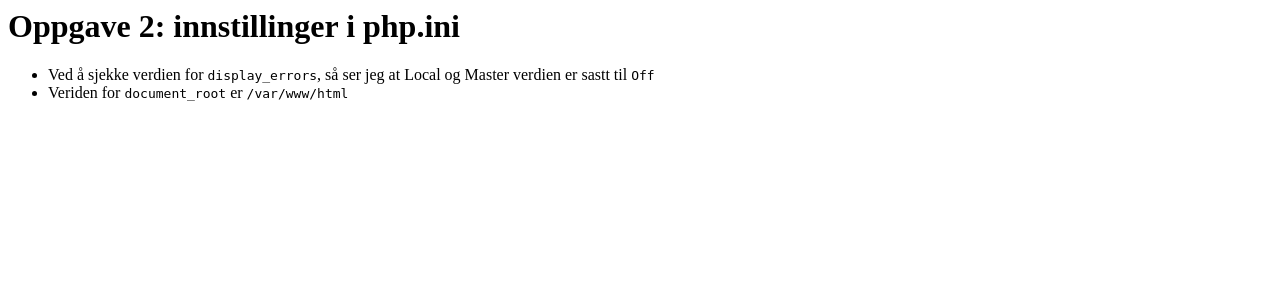
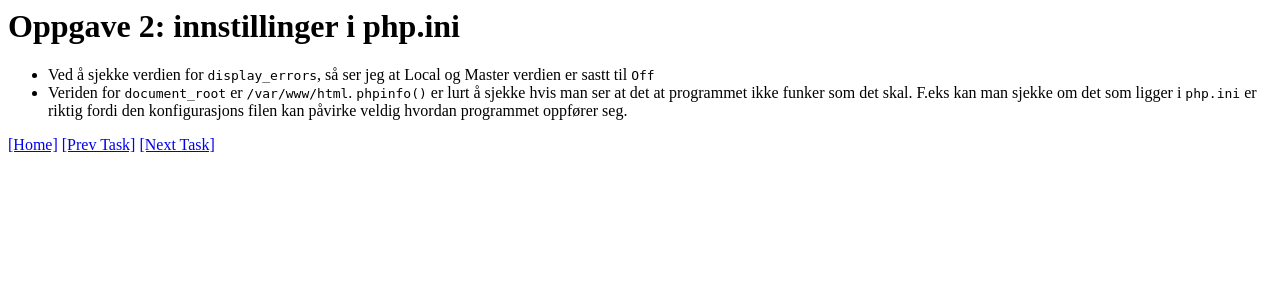
Before and after one commit to sdushantha/bacit-php, a PHP site: page /index1_2.php in a window 1280 px wide. Shown: the top 300 px of the page. Run offline with PHP 8.4, Linux system fonts and the light colour scheme.

Commit message:
optimized the code

```diff
--- a/module-1/solution/index.php
+++ b/module-1/solution/index.php
@@ -1,6 +1,11 @@
-<h1>Innlevering 1</h1>
+<?php
+// This index.php file gets inlcuded by the other task pages so that the generate_footer()
+// function can be used. Therefore we must make sure the contents of index.php is not shown
+// when its get inlcuded by other pages
+// __FILE__ and $_SERVER['SCRIPT_FILENAME'] explaination: https://stackoverflow.com/a/29697427/9215267
+if (realpath(__FILE__) === realpath($_SERVER['SCRIPT_FILENAME'])){
+    echo "<h1>Innlevering 1</h1>";
 
-<?php
     // Quick way to get all the .php files in the current directory for each
     // task and adding a link to the file with the task name
     $php_files = glob('*.php');
@@ -10,4 +15,40 @@ foreach ($php_files as $php_file){
             echo "<li><a href='$php_file'>$task_name</a></li>";
         }
     }
+}
+
+function generate_footer(){
+    /**
+     * Automatically generate a footer
+     */
+
+    echo "<footer><div>";
+
+    // Get all files in the current dir that ends with .php
+    // Since the file names are all numbered, we dont have to mess around with the
+    // order of the array that is returned as they will already be in order.
+    $pages = glob('*.php');
+
+    // Get the name of this PHP file
+    $current_page = basename($_SERVER['PHP_SELF']);
+
+    // Get the index of where the name of this PHP file is in the array
+    $current_page_index = array_search($current_page, $pages);
+
+    echo '<a href="/">[Home]</a>&nbsp';
+
+    // If current page index is 1, we can't have a previous page that has a task
+    if ($current_page_index > 1) {
+        $prev_page = $pages[$current_page_index - 1];
+        echo '<a href="' . $prev_page . '">[Prev Task]</a>&nbsp';
+    }
+
+    // If current page index is at max, we can't possibly have a next page
+    if ($current_page_index < count($pages) - 1) {
+        $next_page = $pages[$current_page_index + 1];
+        echo '<a href="' . $next_page . '">[Next Task]</a>';
+    }
+
+    echo "</div></footer>";
+}
 ?>
--- a/module-1/solution/index1_1.php
+++ b/module-1/solution/index1_1.php
@@ -8,6 +8,7 @@ $task_name = "Oppgave 1: bli kjent med diskusjonsforumet";
 // Without the if-statement below, the HTML code will displayed in index.php.
 // __FILE__ and $_SERVER['SCRIPT_FILENAME'] explaination: https://stackoverflow.com/a/29697427/9215267
 if (realpath(__FILE__) === realpath($_SERVER['SCRIPT_FILENAME'])):
+include "index.php";
 ?>
 
 <?="<h1>$task_name</h1>"?>
@@ -17,4 +18,5 @@ if (realpath(__FILE__) === realpath($_SERVER['SCRIPT_FILENAME'])):
     <li>Link til min melding: <a href="https://discord.com/channels/1098589617411866624/1098589617780949007/1129307358074503238">https://discord.com/channels/1098589617411866624/1098589617780949007/1129307358074503238</a></li>
 </ul>
 
+<?php generate_footer();?>
 <?php endif;?>
--- a/module-1/solution/index1_2.php
+++ b/module-1/solution/index1_2.php
@@ -8,13 +8,14 @@ $task_name = "Oppgave 2: innstillinger i php.ini";
 // Without the if-statement below, the HTML code will displayed in index.php.
 // __FILE__ and $_SERVER['SCRIPT_FILENAME'] explained: https://stackoverflow.com/a/29697427/9215267
 if (realpath(__FILE__) === realpath($_SERVER['SCRIPT_FILENAME'])):
+include "index.php";
 ?>
 
 <?="<h1>$task_name</h1>"?>
-
 <ul>
     <li>Ved å sjekke verdien for <code>display_errors</code>, så ser jeg at Local og Master verdien er sastt til <code>Off</code></li>
-    <li>Veriden for <code>document_root</code> er <code><?=$_SERVER['DOCUMENT_ROOT']?></code></li>
+    <li>Veriden for <code>document_root</code> er <code><?=$_SERVER['DOCUMENT_ROOT']?></code>. <code>phpinfo()</code> er lurt å sjekke hvis man ser at det at programmet ikke funker som det skal. F.eks kan man sjekke om det som ligger i <code>php.ini</code> er riktig fordi den konfigurasjons filen kan påvirke veldig hvordan programmet oppfører seg.</li>
 </ul>
 
+<?php generate_footer();?>
 <?php endif;?>
--- a/module-1/solution/index1_3.php
+++ b/module-1/solution/index1_3.php
@@ -8,6 +8,7 @@ $task_name = "Oppgave 3: alderen til en person";
 // Without the if-statement below, the HTML code will displayed in index.php.
 // __FILE__ and $_SERVER['SCRIPT_FILENAME'] explaination: https://stackoverflow.com/a/29697427/9215267
 if (realpath(__FILE__) === realpath($_SERVER['SCRIPT_FILENAME'])):
+include "index.php";
 ?>
 
 <?="<h1>$task_name</h1>"?>
@@ -57,4 +58,5 @@ $alder = 42;
 <!-- Paragraph -->
 <p>Hei, jeg heter <?=$navn?> og jeg er <?=$alder?> år gammel</p>
 
+<?php generate_footer();?>
 <?php endif;?>
--- a/module-1/solution/index1_5.php
+++ b/module-1/solution/index1_5.php
@@ -8,6 +8,7 @@ $task_name = "Oppgave 5: hilsen";
 // Without the if-statement below, the HTML code will displayed in index.php.
 // __FILE__ and $_SERVER['SCRIPT_FILENAME'] explaination: https://stackoverflow.com/a/29697427/9215267
 if (realpath(__FILE__) === realpath($_SERVER['SCRIPT_FILENAME'])):
+include "index.php";
 ?>
 
 <?="<h1>$task_name</h1>"?>
@@ -19,4 +20,5 @@ $hilsen = "Håper du har en fin dag!";
 
 <p>God morgen <?=$navn?>! <?=$hilsen?></p>
 
+<?php generate_footer();?>
 <?php endif;?>
--- a/template.php
+++ b/template.php
@@ -8,8 +8,10 @@ $task_name = "EXAMPLE TASK NAME";
 // Without the if-statement below, the HTML code will displayed in index.php.
 // __FILE__ and $_SERVER['SCRIPT_FILENAME'] explaination: https://stackoverflow.com/a/29697427/9215267
 if (realpath(__FILE__) === realpath($_SERVER['SCRIPT_FILENAME'])):
+include "index.php";
 ?>
 
 <?="<h1>$task_name</h1>"?>
 
+<?php generate_footer();?>
 <?php endif;?>
```
Also changed, not shown: module-1/solution/index1_4.php (+24 -3 lines). Lines whose indentation alone changed are shown as unchanged.
